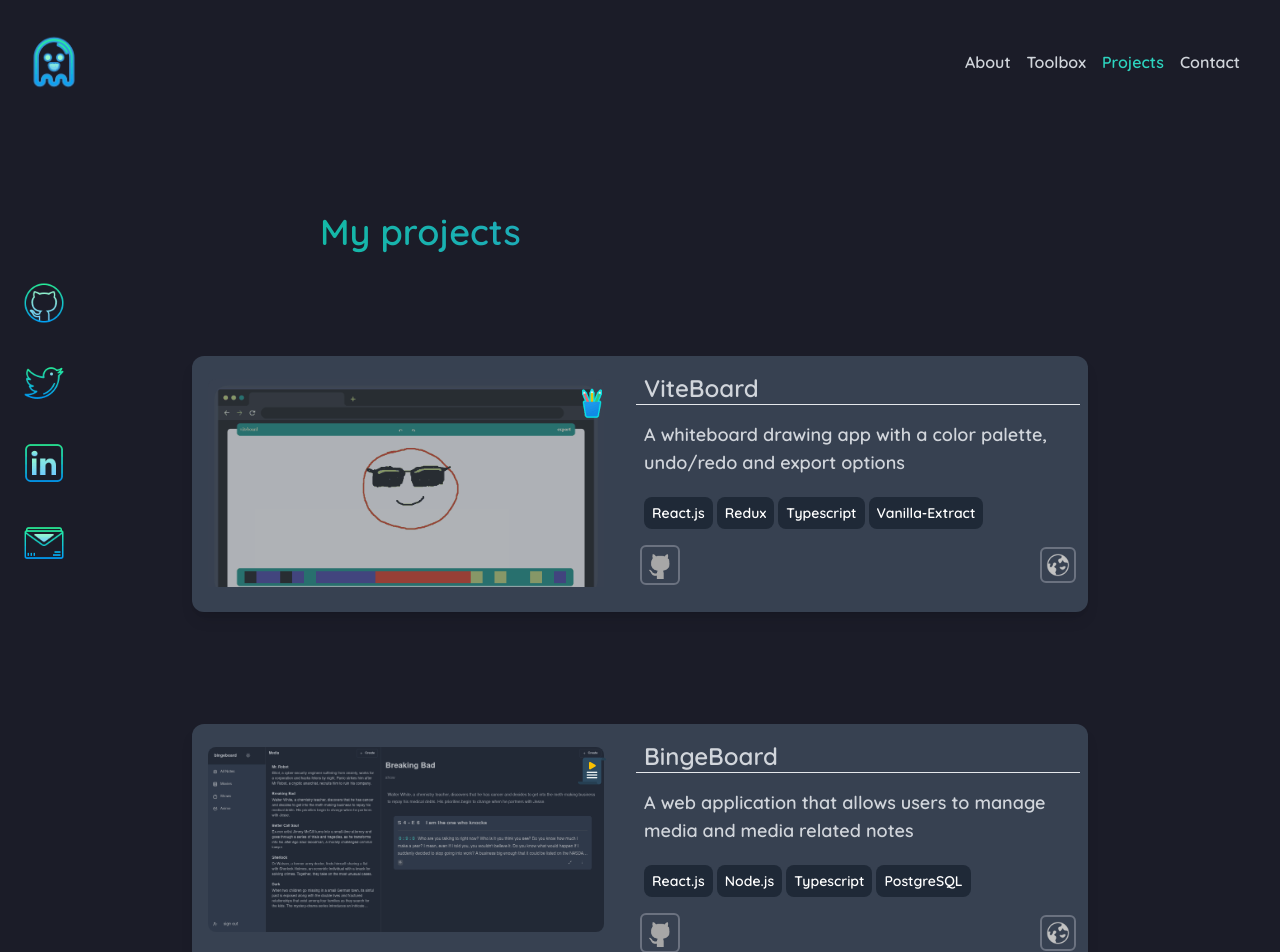
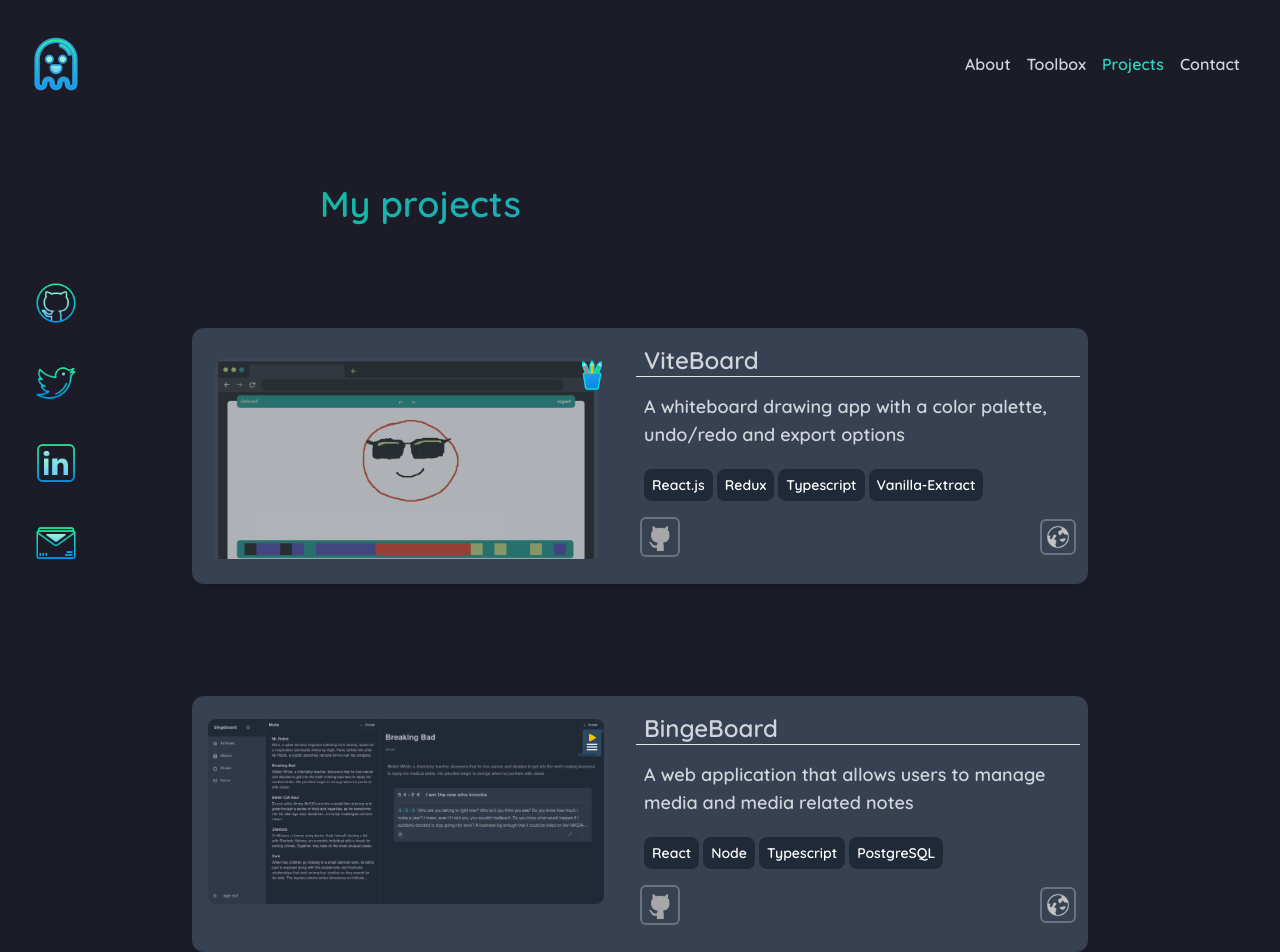
Before and after one commit to bhupeshpr25/portfolio-new, a SvelteKit app: page /projects in a window 1280 px wide. Shown: the top 952 px of the page. Built offline with nearby package versions, Linux system fonts and the light colour scheme.

Commit message:
fix: responsive UI fixes

```diff
--- a/src/data/projects.ts
+++ b/src/data/projects.ts
@@ -34,7 +34,7 @@ export const projects: Project[] = [
 		description: 'A web application that allows users to manage media and media related notes',
 		githubLink: 'https://github.com/bhupeshpr25/bingeboard-frontend',
 		demoLink: 'http://bingeboard.vercel.app/',
-		technologies: ['React.js', 'Node.js', 'Typescript', 'PostgreSQL']
+		technologies: ['React', 'Node', 'Typescript', 'PostgreSQL']
 	},
 	{
 		name: 'MiniBlog',
--- a/src/lib/components/Footer.svelte
+++ b/src/lib/components/Footer.svelte
@@ -4,5 +4,5 @@
 
 <footer class="bg-svgwave flex items-center justify-between mx-4 p-4">
 	<p class="text-sm text-gray-400">© Bhupesh Pradhan</p>
-	<img src={logo} alt="" class="hover:animate-spin h-10 w-10 lg:h-20 lg:w-20" />
+	<img src={logo} alt="" class="hover:animate-spin h-10 w-10" />
 </footer>
--- a/src/lib/components/Hamburger.svelte
+++ b/src/lib/components/Hamburger.svelte
@@ -3,6 +3,8 @@
 </script>
 
 <button
+	type="button"
+	name="menu-button"
 	class="text-gray-500 hover:text-gray-700 cursor-pointer mr-4 border-none focus:outline-none"
 	class:open
 	on:click={() => (open = !open)}
--- a/src/lib/components/Navbar.svelte
+++ b/src/lib/components/Navbar.svelte
@@ -37,8 +37,14 @@
 <nav class="container px-6 py-8 md:flex md:justify-between md:items-center">
 	<div class="flex md:w-full items-center justify-between">
 		<div>
-			<a href="/">
-				<img src={logo} width="60" height="60" alt="" class="hover:animate-pulse" />
+			<a href="/" aria-label="Home">
+				<img
+					src={logo}
+					width="90"
+					height="90"
+					alt=""
+					class="hover:animate-pulse h-12 w-12 lg:h-16 lg:w-16"
+				/>
 			</a>
 		</div>
 
@@ -58,6 +64,7 @@
 		<div class="flex md:hidden">
 			<button
 				type="button"
+				name="menu"
 				on:click={showMenu}
 				class="text-gray-400 w-8 hover:text-gray-400 focus:outline-none focus:text-gray-400"
 			>
--- a/src/lib/components/ProjectCard.svelte
+++ b/src/lib/components/ProjectCard.svelte
@@ -16,8 +16,8 @@
 </script>
 
 <div class="m-4 lg:mx-20 lg:my-10 flex items-center justify-center font-mono">
-	<div class="rounded-xl my-4 w-84 md:w-full h-full lg:h-64 bg-gray-700 shadow-lg">
-		<div class="md:flex mb-2 leading-none max-w-4xl">
+	<div class="rounded-xl my-4 lg:w-full h-full lg:h-64 bg-gray-700 shadow-lg">
+		<div class="md:flex mb-2 w-80 md:w-full leading-none max-w-4xl">
 			<div class="flex items-center">
 				<div class="overflow-hidden p-4 cursor-pointer rounded-xl relative group">
 					<div
--- a/src/lib/components/Sidebar.svelte
+++ b/src/lib/components/Sidebar.svelte
@@ -24,15 +24,15 @@
 	];
 </script>
 
-<nav class="fixed hidden left-0 top-1/3 z-50 px-5 py-3 bg-transparent lg:flex flex-col space-y-8">
+<nav class="fixed hidden left-0 top-1/3 z-50 px-8 py-3 bg-transparent lg:flex flex-col space-y-8">
 	{#each links as { icon, href }}
 		<a {href} target="_blank" rel="noreferrer">
 			<img
 				src={icon}
-				width="48"
-				height="48"
+				width="72"
+				height="72"
 				alt="github"
-				class="ease-out hover:translate-y-1 transition-all"
+				class="h-12 w-12 ease-out hover:translate-y-1 transition-all"
 			/>
 		</a>
 	{/each}
--- a/src/routes/+page.svelte
+++ b/src/routes/+page.svelte
@@ -16,7 +16,7 @@
 	/>
 </svelte:head>
 
-<div class="flex items-center justify-center">
+<div class="flex items-center justify-center mb-48 md:mb-0">
 	<div class="container mx-12 my-20 lg:mx-40 py-4">
 		<div class="self-center lg:flex lg:items-center lg:justify-between lg:mx-12">
 			<div class="w-80 lg:w-3/5">
--- a/src/routes/projects/+page.svelte
+++ b/src/routes/projects/+page.svelte
@@ -16,7 +16,7 @@
 </svelte:head>
 
 <div>
-	<div class="m-10 ml-8 mt-20 lg:ml-72">
+	<div class="m-10 ml-8 mt-12 lg:ml-72">
 		<h1
 			class="bg-clip-text text-transparent bg-gradient-to-r from-teal-500 to-blue-500 text-3xl lg:text-4xl font-extrabold my-10 lg:ml-8 py-2"
 		>
@@ -31,7 +31,7 @@
 	</div>
 
 	<div
-		class="bg-gray-700 w-fit p-4 mt-20 h-20 flex items-center mx-auto space-x-4 rounded-xl text-gray-200"
+		class="bg-gray-700 w-fit p-4 my-10 h-20 flex items-center mx-auto space-x-4 rounded-xl text-gray-200"
 	>
 		<div>...and a lot more on my</div>
 		<div class="font-bold p-2 rounded-xl bg-gray-800 text-gray-200">
--- a/src/routes/toolbox/+page.svelte
+++ b/src/routes/toolbox/+page.svelte
@@ -10,9 +10,9 @@
 </svelte:head>
 
 <section>
-	<div class="mt-20 ml-12 lg:ml-64">
+	<div class="mt-12 ml-12 lg:ml-64">
 		<div
-			class="bg-clip-text text-transparent bg-gradient-to-r from-teal-500 via-blue-500 to-blue-500 text-3xl lg:text-4xl font-extrabold my-10 py-2"
+			class="bg-clip-text text-transparent bg-gradient-to-r from-teal-500 via-blue-500 to-blue-500 text-3xl lg:text-4xl font-extrabold my-10 lg:mt-0 py-2"
 		>
 			My Toolbox
 		</div>
@@ -107,12 +107,16 @@
 		</div>
 	</div>
 	<div
-		class="bg-gray-700 w-fit p-4 mt-20 h-20 flex items-center mx-auto space-x-4 rounded-xl text-gray-200"
+		class="bg-gray-700 w-fit mx-auto p-4 my-10 h-full flex flex-col lg:flex-row items-center space-x-4 rounded-xl text-gray-200"
 	>
-		<div class="font-bold uppercase p-2 rounded-xl bg-gray-800 text-gray-200">Personal Stack</div>
+		<div class="font-bold uppercase p-2 w-fit lg:w-64 rounded-xl bg-gray-800 text-gray-200">
+			Personal Stack
+		</div>
 
-		<div>VS Code</div>
-		<div>Internet</div>
-		<div>Tea</div>
+		<div class="w-full mt-4 block lg:mt-0 lg:flex lg:items-stretch lg:justify-evenly">
+			<div>VS Code</div>
+			<div>Internet</div>
+			<div>Tea</div>
+		</div>
 	</div>
 </section>
```
